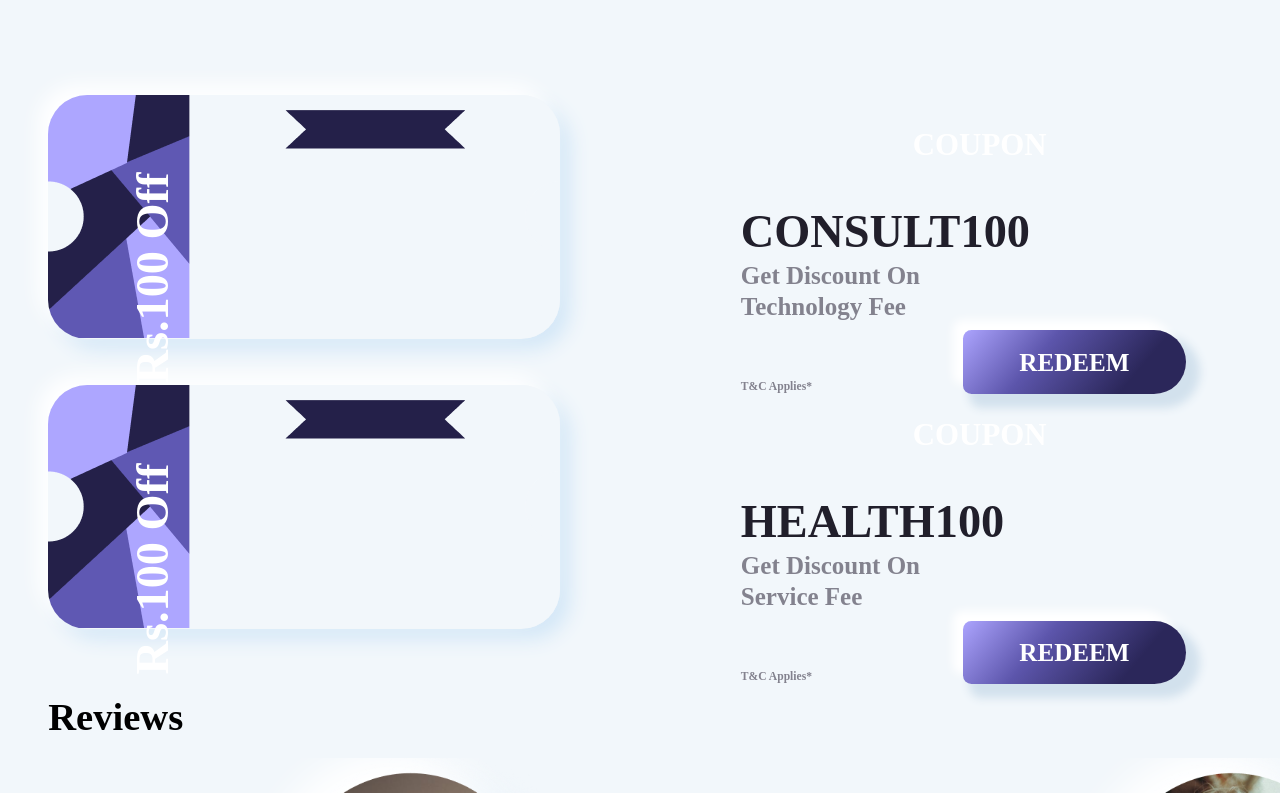
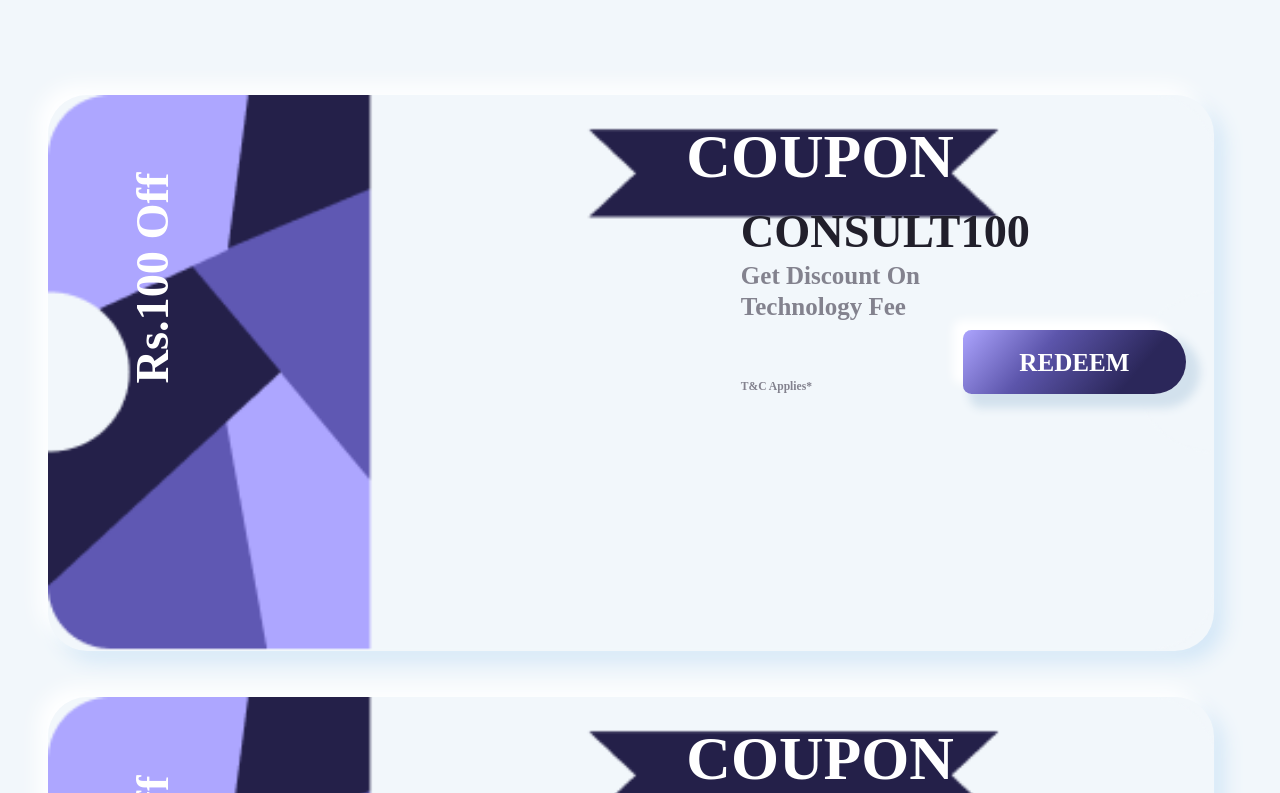
Before and after one commit to FrontendDevAshish/assingment, a Next.js app: page /invoice in a window 1280 px wide. Shown: the part 2867-3660 px from the top of the page. Built offline with nearby package versions, Linux system fonts and the light colour scheme.

Commit message:
new changes

```diff
--- a/components/invoice/Coupons.jsx
+++ b/components/invoice/Coupons.jsx
@@ -5,16 +5,16 @@ function Coupons() {
   const [c2, setC2] = useState(false);
   return (
     <div className="flex flex-col gap-6">
-      <div className="  relative">
+      <div className="relative">
         <img
-          className=" rounded-[1.27rem] shadow-[-10px_-10px_20px_#FFFFFF,10px_10px_20px_#D3E7F7]   "
+          className=" rounded-[1.27rem] shadow-[-10px_-10px_20px_#FFFFFF,10px_10px_20px_#D3E7F7]  md:h-[12rem] lg:h-[14rem] xl:h-[18rem]  "
           src="/invoice/coupon1.png"
           alt="coupon"
         ></img>
-        <p className=" absolute top-20   text-white font-[900] leading-[1.88rem]  text-[1.5rem]  -rotate-90  ">
+        <p className=" absolute top-20  text-white font-[900] leading-[1.88rem]  text-[1.5rem]  -rotate-90  ">
           Rs.100 Off
         </p>
-        <p className="absolute top-4 right-24 font-[800] text-[1rem] leading-5 text-white ">
+        <p className="absolute top-4 right-24 font-[800] text-[1rem] leading-8 text-white lg:right-[9rem] xl:text-[2rem] ">
           COUPON
         </p>
         <div className="w-[14.4rem] absolute top-14 right-6">
@@ -43,14 +43,14 @@ function Coupons() {
       </div>
       <div className="  relative">
         <img
-          className=" rounded-[1.27rem] shadow-[-10px_-10px_20px_#FFFFFF,10px_10px_20px_#D3E7F7]   "
+          className=" rounded-[1.27rem] shadow-[-10px_-10px_20px_#FFFFFF,10px_10px_20px_#D3E7F7] md:h-[12rem] lg:h-[14rem] xl:h-[18rem] "
           src="/invoice/coupon1.png"
           alt="coupon"
         ></img>
         <p className=" absolute top-20   text-white font-[900] leading-[1.88rem]  text-[1.5rem]  -rotate-90  ">
           Rs.100 Off
         </p>
-        <p className="absolute top-4 right-24 font-[800] text-[1rem] leading-5 text-white ">
+        <p className="absolute top-4 right-24 font-[800] text-[1rem] leading-8 text-white lg:right-[9rem] xl:text-[2rem] ">
           COUPON
         </p>
         <div className="w-[14.4rem] absolute top-14 right-6">
```
